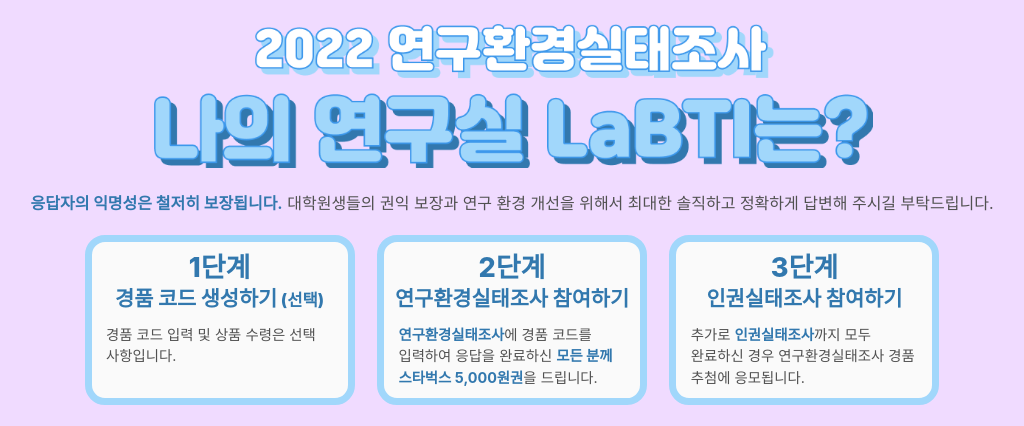
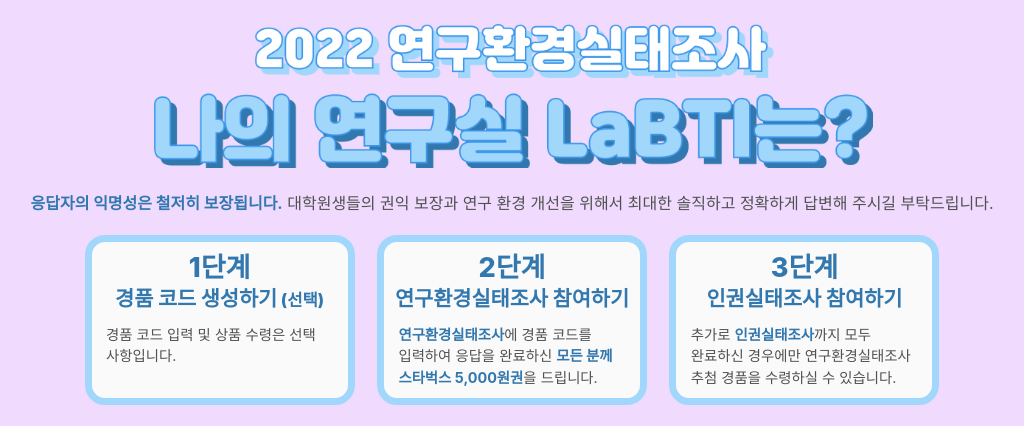
Before and after one commit to kaistgsa/labsurvey, a plain HTML site: page docs/index.html in a window 1280 px wide. Shown: the top 426 px of the page, without its empty margins (128-1152 px from the left). Drawn offline with Linux system fonts and the light colour scheme; a web font is replaced by a local one.

Commit message:
설명 수정

```diff
--- a/docs/index.html
+++ b/docs/index.html
@@ -215,7 +215,7 @@
     </a>
     <a href="#" onclick="javascript: alert('준비 중입니다.')">
       <h2><span class="step">3단계</span><br />인권실태조사 참여하기</h2>
-      <p>추가로 <strong>인권실태조사</strong>까지 모두 완료하신 경우 연구환경실태조사 경품 추첨에 응모됩니다.</p>
+      <p>추가로 <strong>인권실태조사</strong>까지 모두 완료하신 경우에만 연구환경실태조사 추첨 경품을 수령하실 수 있습니다.</p>
     </a>
   </div>
 
```
Also changed, not shown: docs/giveaway.png, docs/giveaway@2x.png, docs/giveaway@3x.png.
